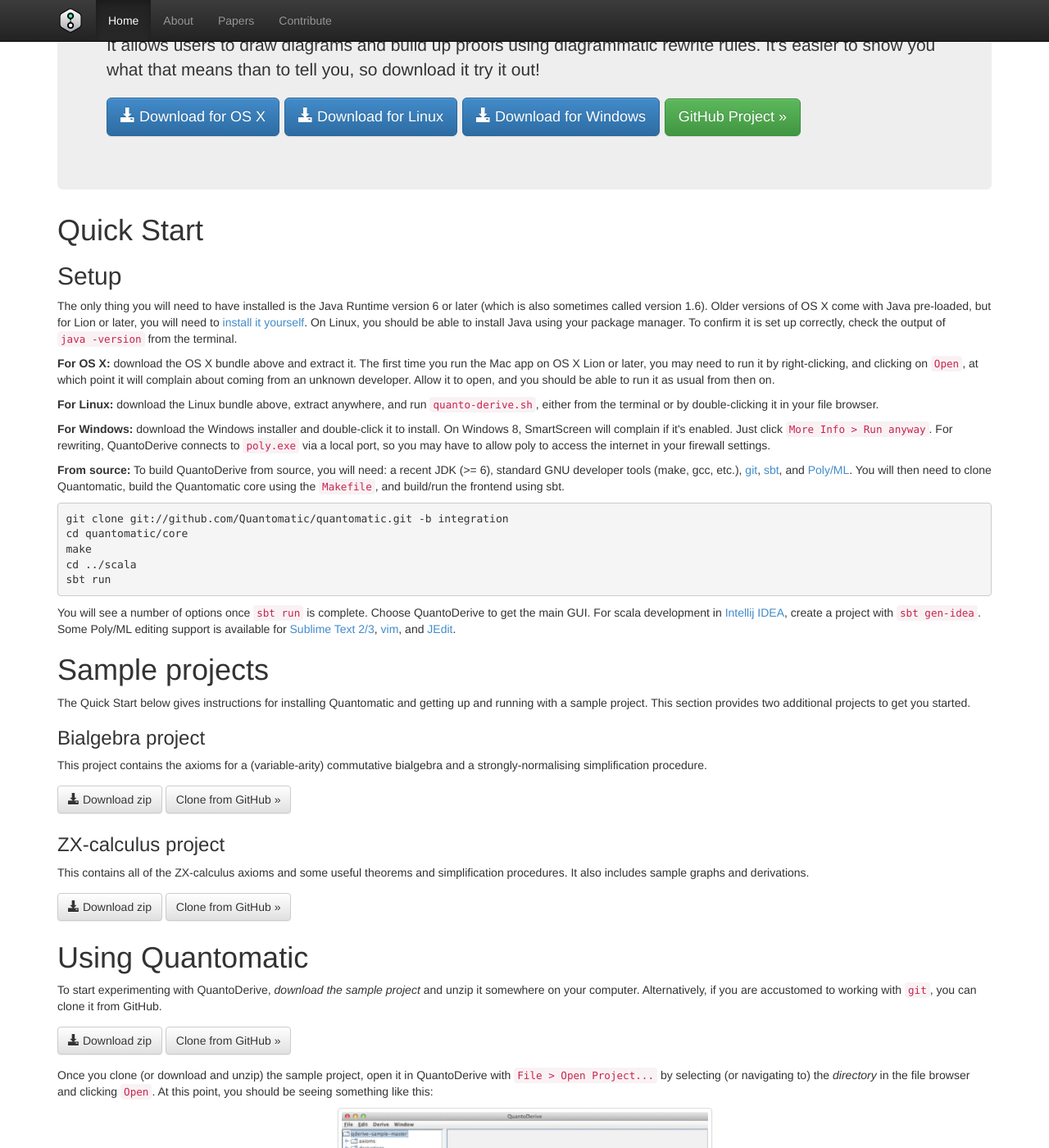
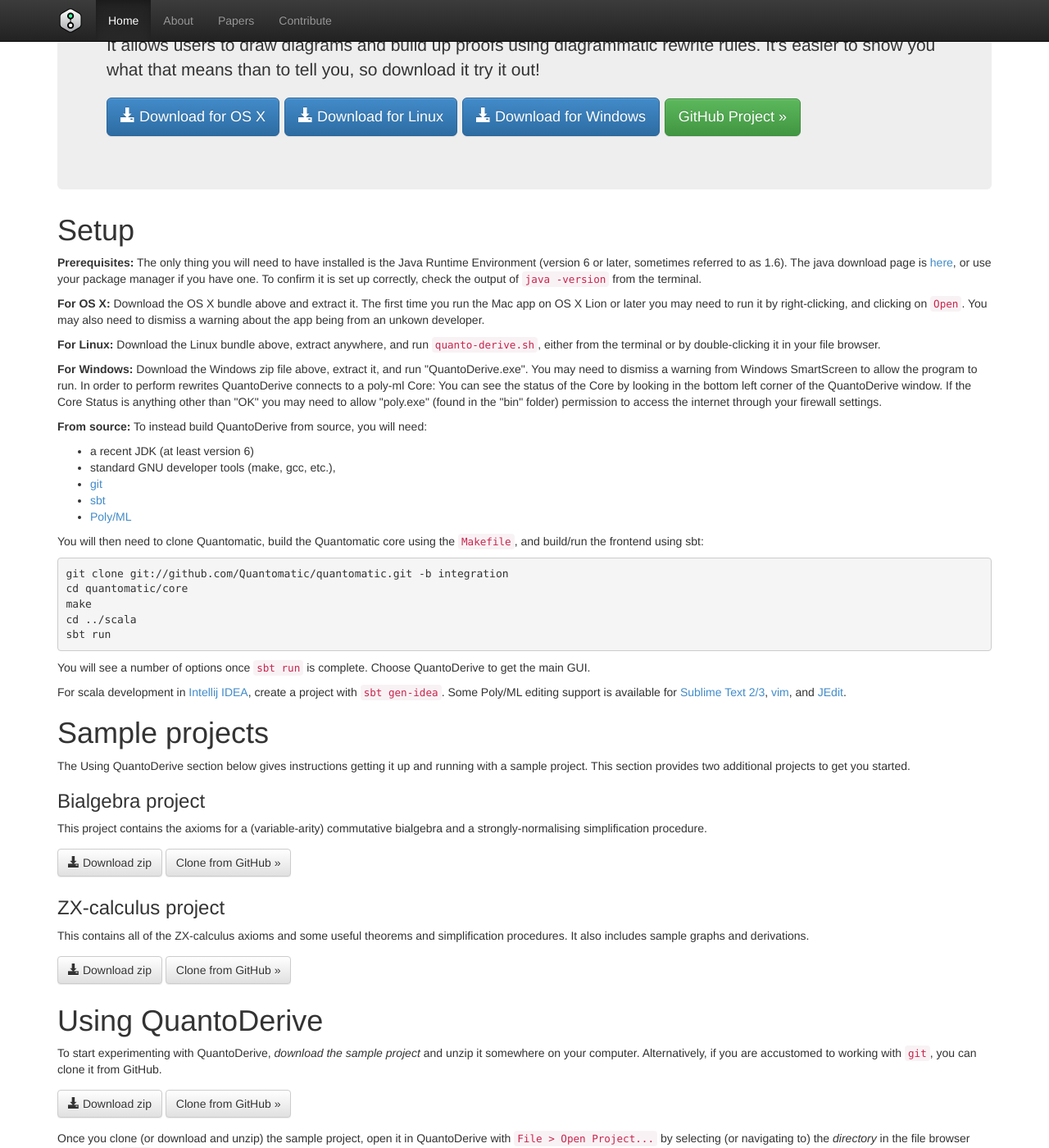
Before and after one commit to zxcalc/Quantomatic.github.io, a Jekyll site: the page built from index.html, in a window 1280 px wide and 1400 px high, scrolled down 237 px. Shown: the whole window at 82% size. Built offline with Jekyll 4.4.1, drawn with Linux system fonts in a browser that asks for light colours; nearby versions of some CDN libraries; Markdown is read by kramdown in place of the engine named in the settings.

Commit message:
Rephrasing setup instructions

```diff
--- a/index.html
+++ b/index.html
@@ -13,19 +13,47 @@
   <a href="https://github.com/Quantomatic/quantomatic" class="btn btn-lg btn-success" role="button">GitHub Project &raquo;</a></p>
 </div>
 
-<h1>Quick Start</h1>
+<h1>Setup</h1>
 
-<h2>Setup</h2>
+<p>
+  <b>Prerequisites:</b>
+  The only thing you will need to have installed is the Java Runtime Environment (version 6 or later, sometimes referred to as 1.6).
+  The java download page is <a href="https://java.com/en/download/">here</a>, or use your package manager if you have one.
+  To confirm it is set up correctly, check the output of <code>java -version</code> from the terminal.
+</p>
 
-<p>The only thing you will need to have installed is the Java Runtime version 6 or later (which is also sometimes called version 1.6). Older versions of OS X come with Java pre-loaded, but for Lion or later, you will need to <a href="http://support.apple.com/kb/DL1572?viewlocale=en_US">install it yourself</a>. On Linux, you should be able to install Java using your package manager. To confirm it is set up correctly, check the output of <code>java -version</code> from the terminal.</p>
+<p>
+  <b>For OS X:</b>
+  Download the OS X bundle above and extract it.
+  The first time you run the Mac app on OS X Lion or later you may need to run it by right-clicking, and clicking on <code>Open</code>.
+  You may also need to dismiss a warning about the app being from an unkown developer.
+</p>
 
-<p><b>For OS X:</b> download the OS X bundle above and extract it. The first time you run the Mac app on OS X Lion or later, you may need to run it by right-clicking, and clicking on <code>Open</code>, at which point it will complain about coming from an unknown developer. Allow it to open, and you should be able to run it as usual from then on.</p>
+<p>
+  <b>For Linux:</b>
+  Download the Linux bundle above, extract anywhere, and run <code>quanto-derive.sh</code>, either from the terminal or by double-clicking it in your file browser.
+</p>
 
-<p><b>For Linux:</b> download the Linux bundle above, extract anywhere, and run <code>quanto-derive.sh</code>, either from the terminal or by double-clicking it in your file browser.</p>
+<p>
+  <b>For Windows:</b>
+  Download the Windows zip file above, extract it, and run "QuantoDerive.exe".
+  You may need to dismiss a warning from Windows SmartScreen to allow the program to run.
+  In order to perform rewrites QuantoDerive connects to a poly-ml Core:
+  You can see the status of the Core by looking in the bottom left corner of the QuantoDerive window.
+  If the Core Status is anything other than "OK" you may need to allow "poly.exe" (found in the "bin" folder) permission to access the internet through your firewall settings.
+</p>
 
-<p><b>For Windows:</b> download the Windows installer and double-click it to install. On Windows 8, SmartScreen will complain if it's enabled. Just click <code>More Info > Run anyway</code>. For rewriting, QuantoDerive connects to <code>poly.exe</code> via a local port, so you may have to allow poly to access the internet in your firewall settings.</p>
-
-<p><b>From source:</b> To build QuantoDerive from source, you will need: a recent JDK (&gt;= 6), standard GNU developer tools (make, gcc, etc.), <a href="http://git-scm.com/">git</a>, <a href="http://www.scala-sbt.org/">sbt</a>, and <a href="http://www.polyml.org/">Poly/ML</a>. You will then need to clone Quantomatic, build the Quantomatic core using the <code>Makefile</code>, and build/run the frontend using sbt.</p>
+<p>
+  <b>From source:</b>
+  To instead build QuantoDerive from source, you will need:
+  <ul>
+  <li>a recent JDK (at least version 6)</li>
+  <li>standard GNU developer tools (make, gcc, etc.),</li>
+  <li><a href="http://git-scm.com/">git</a></li>
+  <li><a href="http://www.scala-sbt.org/">sbt</a></li>
+  <li><a href="http://www.polyml.org/">Poly/ML</a></li>
+</ul>
+  You will then need to clone Quantomatic, build the Quantomatic core using the <code>Makefile</code>, and build/run the frontend using sbt:</p>
 
 <pre>
 git clone git://github.com/Quantomatic/quantomatic.git -b integration
@@ -35,12 +63,23 @@
 sbt run
 </pre>
 
-<p>You will see a number of options once <code>sbt run</code> is complete. Choose QuantoDerive to get the main GUI. For scala development in <a href="http://www.jetbrains.com/idea/">Intellij IDEA</a>, create a project with <code>sbt gen-idea</code>. Some Poly/ML editing support is available for <a href="https://github.com/akissinger/sublime-polyml">Sublime Text 2/3</a>, <a href="https://github.com/vim-scripts/sml_polyml.vim">vim</a>, and <a href="http://dream.inf.ed.ac.uk/projects/polyml/jedit-plugin/">JEdit</a>.</p>
+<p>You will see a number of options once <code>sbt run</code> is complete.
+  Choose QuantoDerive to get the main GUI.
+</p>
+
+<p>
+  For scala development in <a href="http://www.jetbrains.com/idea/">Intellij IDEA</a>, create a project with <code>sbt gen-idea</code>.
+  Some Poly/ML editing support is available for
+  <a href="https://github.com/akissinger/sublime-polyml">Sublime Text 2/3</a>,
+  <a href="https://github.com/vim-scripts/sml_polyml.vim">vim</a>,
+  and
+  <a href="http://dream.inf.ed.ac.uk/projects/polyml/jedit-plugin/">JEdit</a>.
+</p>
 
 
 <h1>Sample projects</h1>
 
-<p>The Quick Start below gives instructions for installing Quantomatic and getting up and running with a sample project. This section provides two additional projects to get you started.</p>
+<p>The Using QuantoDerive section below gives instructions getting it up and running with a sample project. This section provides two additional projects to get you started.</p>
 
 <h3>Bialgebra project</h3>
 
@@ -61,7 +100,7 @@
 </p>
 
 
-<h1>Using Quantomatic</h1>
+<h1>Using QuantoDerive</h1>
 
 <p>To start experimenting with QuantoDerive, <em>download the sample project</em> and unzip it somewhere on your computer. Alternatively, if you are accustomed to working with <code>git</code>, you can clone it from GitHub.</p>
 
```
